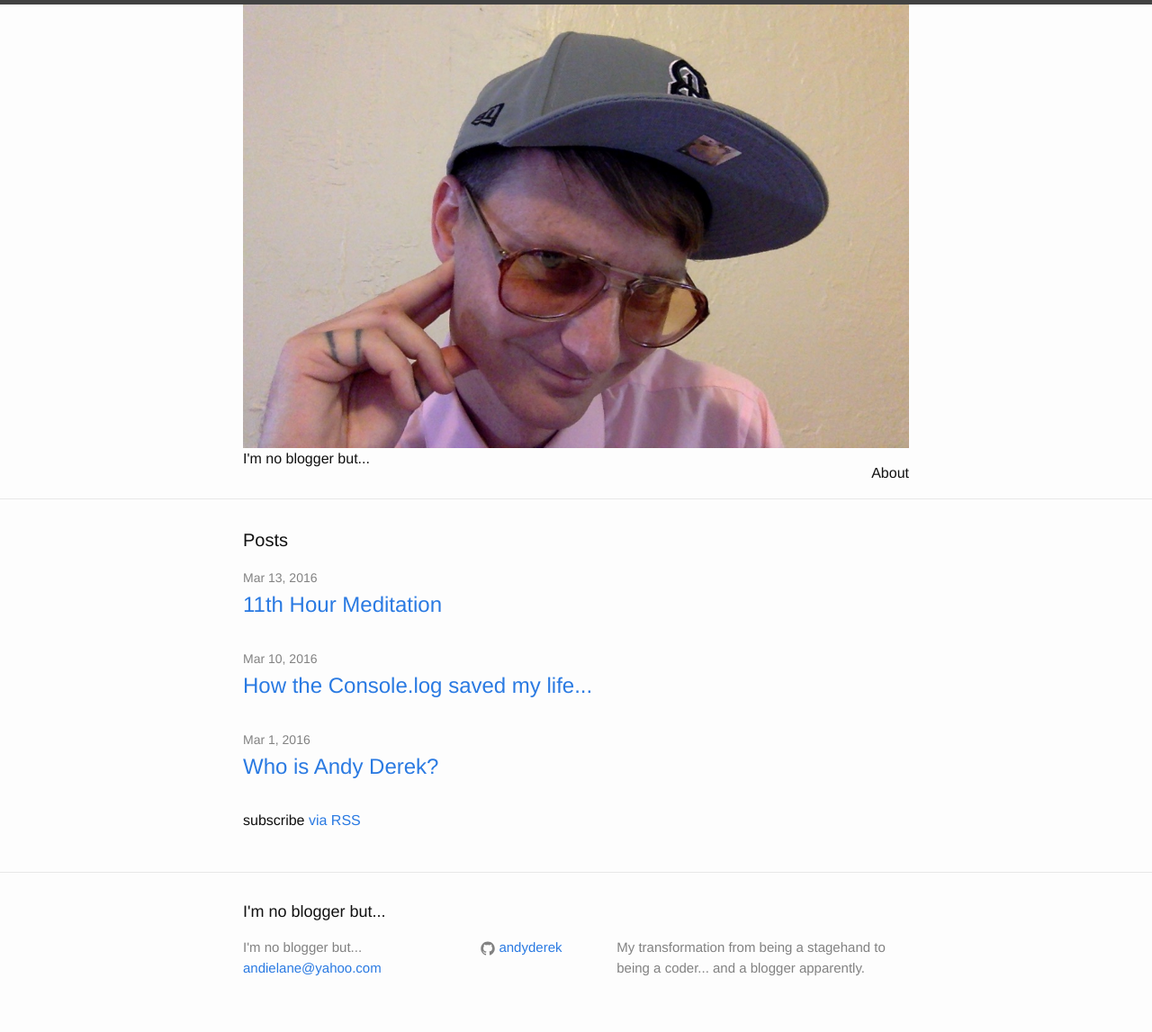
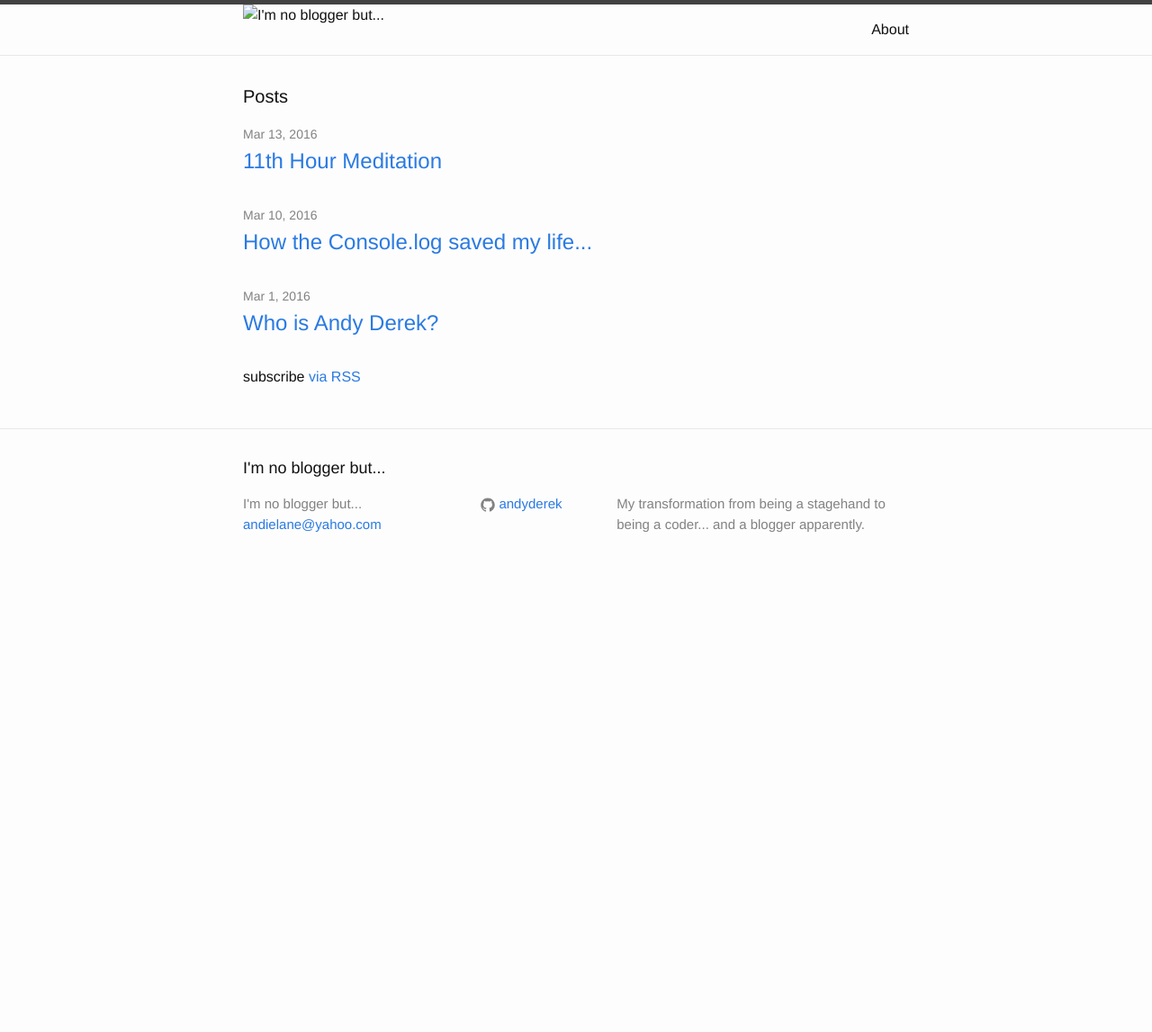
Before and after one commit to andyderek/andyderek.github.io, a Jekyll site: the page built from index.html, in a window 1280 px wide. Shown: the whole page at 90% size. Built offline with Jekyll 4.4.1, drawn with Linux system fonts in a browser that asks for light colours; after the commit the page ends 900 px from its top, so only the background shows below that.

Commit message:
photo again

```diff
--- a/_includes/header.html
+++ b/_includes/header.html
@@ -1,7 +1,7 @@
 <header class="site-header">
 
   <div class="wrapper">
-    <img src="/andyderek.github.io/images/blogprofile.jpg"
+    <img src="andyderek.github.io/images/blogprofile.jpg"
     <a class="site-title" href="{{ site.baseurl }}/">{{ site.title }}</a>
 
     <nav class="site-nav">
```
